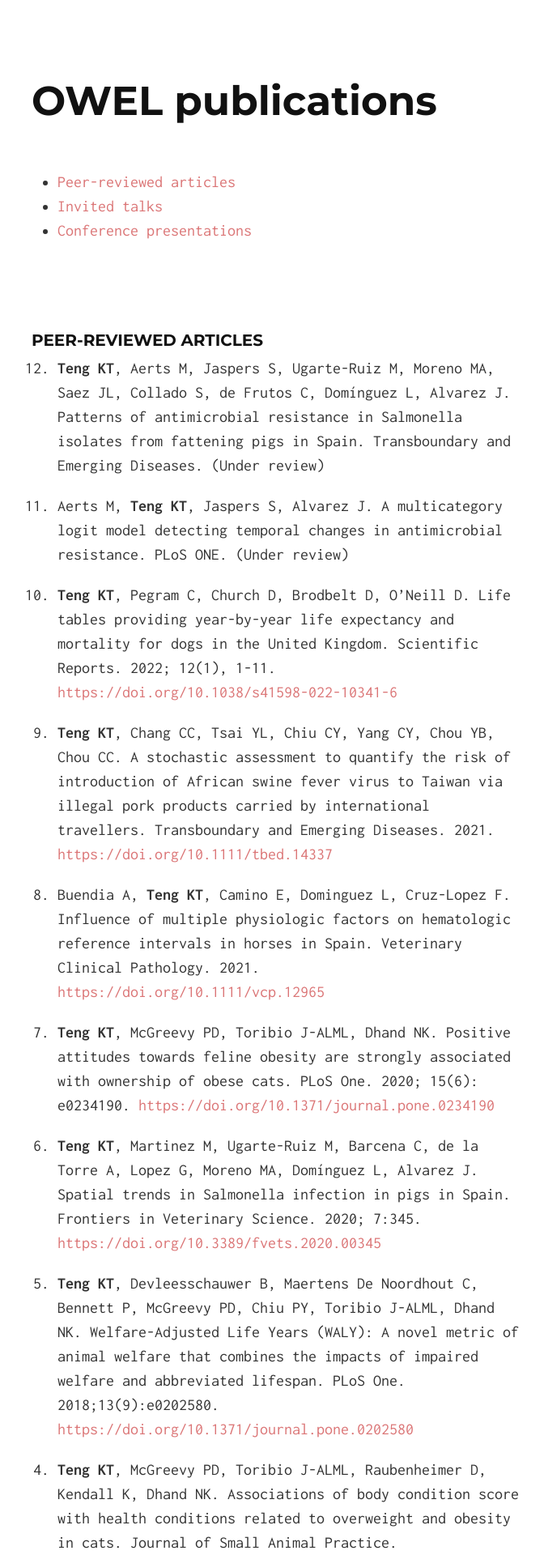
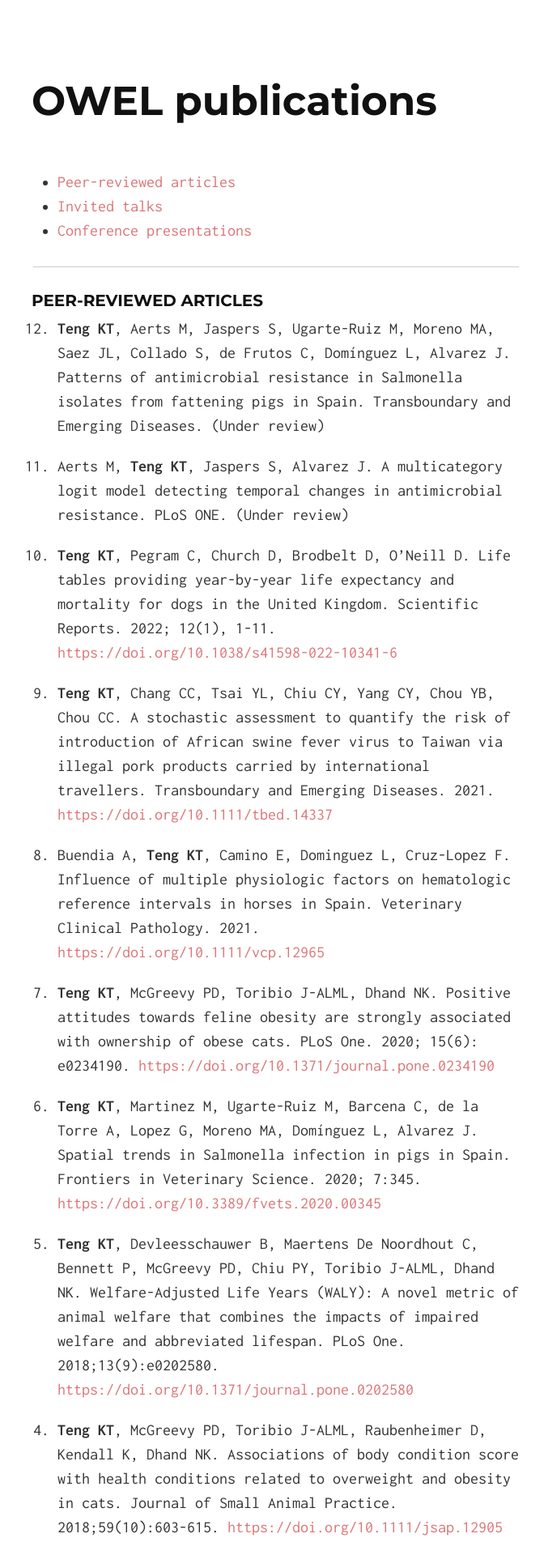
Before and after one commit to kendyteng/kendyteng.github.io, a Jekyll site: the page built from publications/index.md, in a window 1280 px wide. Shown: the top 1920 px of the page at 81% size, without its empty margins (299-971 px from the left). Built offline with Jekyll 4.4.1, drawn with Linux system fonts in a browser that asks for light colours; nearby versions of some CDN libraries.

Commit message:
Update index.md

```diff
--- a/publications/index.md
+++ b/publications/index.md
@@ -7,7 +7,7 @@ layout: default
 * [Invited talks](#invited-talks)
 * [Conference presentations](#conference-presentations)
 
-<br/><br/>
+<hr>
 
 ### Peer-reviewed articles
 
```
